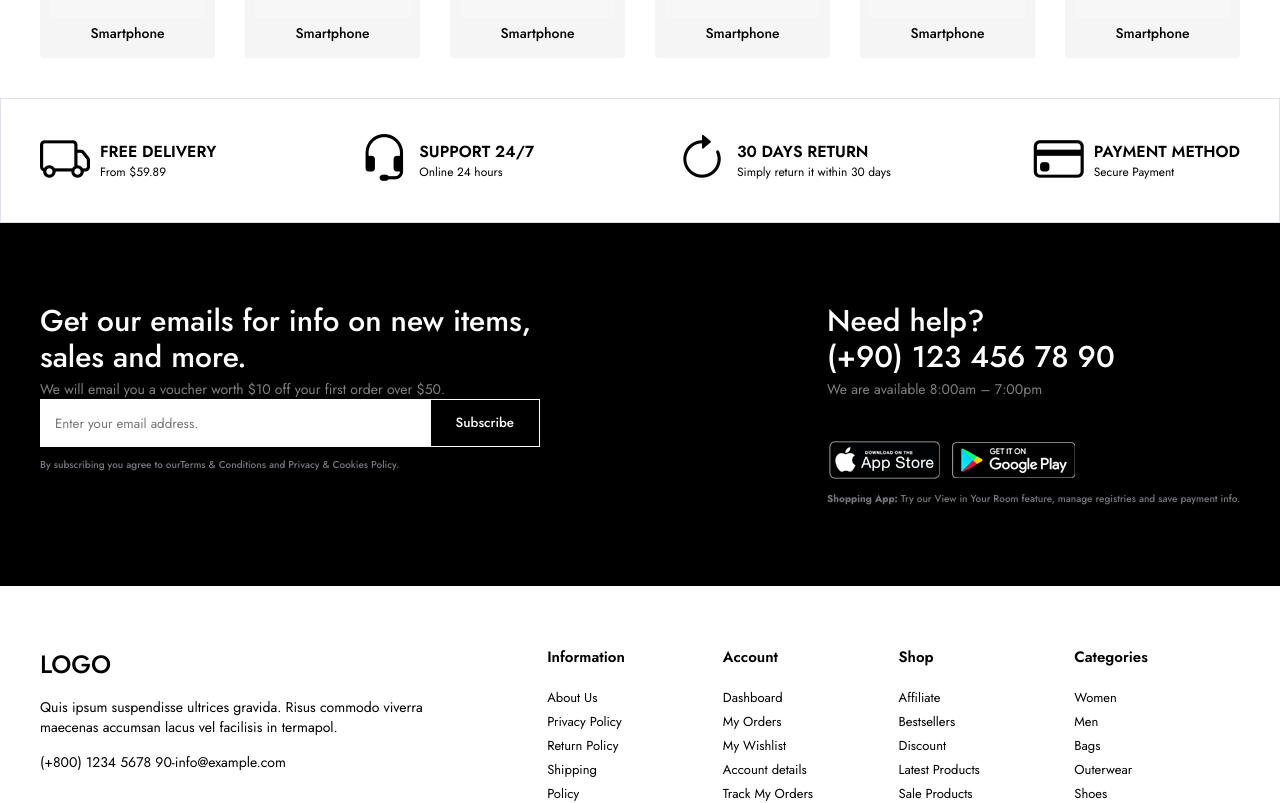
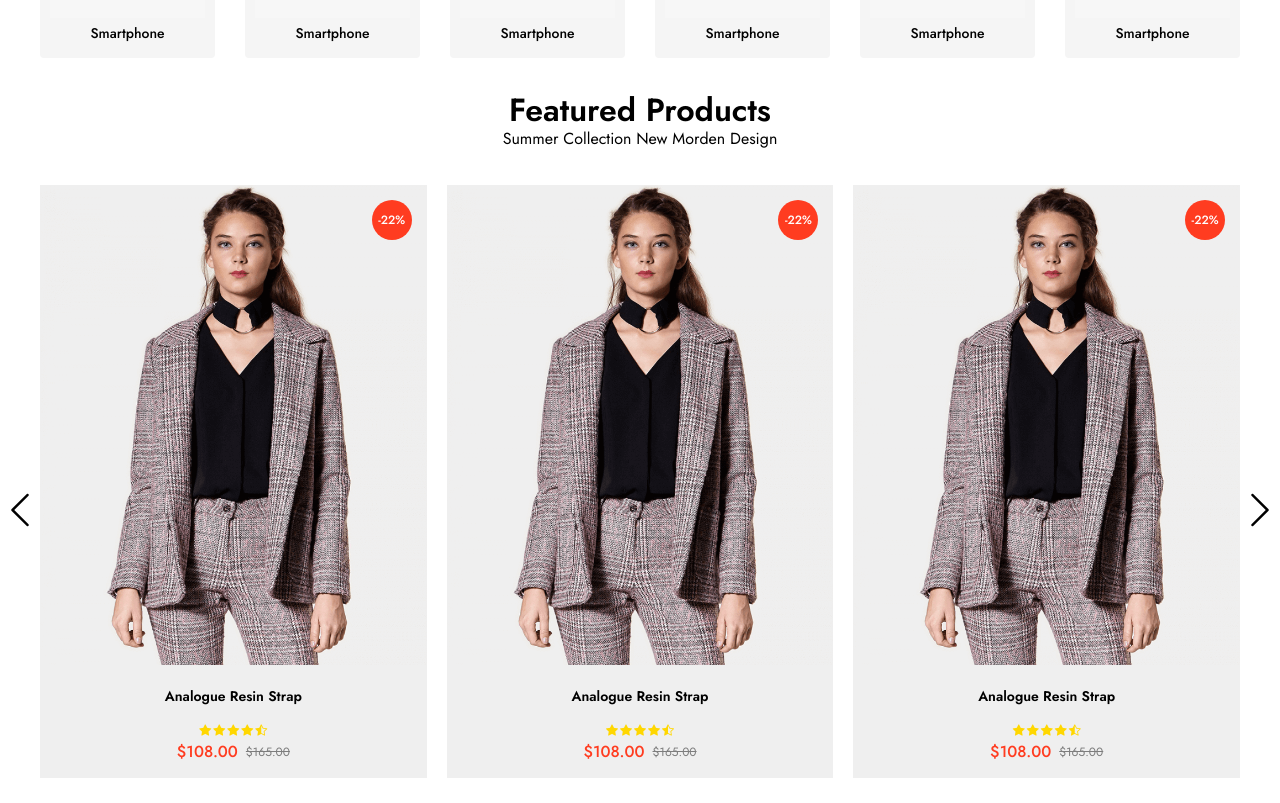
Before and after one commit to cemileataman/E-Commerce-Full-Stack, a React (Vite) app in the folder frontend/frontend/: page / in a window 1280 px wide. Shown: the part 1080-1883 px from the top of the page. Built offline with nearby package versions, Linux system fonts and the light colour scheme.

Commit message:
products component

```diff
--- a/frontend/frontend/src/App.css
+++ b/frontend/frontend/src/App.css
@@ -0,0 +1,10 @@
+.section-title {
+    text-align: center;
+    margin-bottom: 35px;
+  }
+  .section-title h2 {
+    font-size: 32px;
+    font-weight: 600;
+    line-height: 0.8;
+    margin-bottom: 4px;
+  }
--- a/frontend/frontend/src/App.jsx
+++ b/frontend/frontend/src/App.jsx
@@ -1,9 +1,10 @@
-import "./App.css";
 import Categories from "./components/Categories/Categories";
 import Footer from "./components/Layout/Footer/Footer";
 import Header from "./components/Layout/Header/Header";
 import Policy from "./components/Layout/Policy/Policy";
+import Products from "./components/Products/Products";
 import Slider from "./components/Slider/Sliders";
+import "./App.css";
 
 function App() {
   return (
@@ -11,6 +12,7 @@
       <Header />
       <Slider/>
       <Categories/>
+      <Products/>
       <Policy />
       <Footer />
     </div>
--- /dev/null
+++ b/frontend/frontend/src/components/Products/ProductItem.css
@@ -0,0 +1,146 @@
+.products .product-item {
+    text-align: center;
+    background-color: #efefef;
+    display: flex;
+    flex-direction: column;
+    position: relative;
+    flex: 1;
+  }
+  .products .product-item .product-image {
+    width: 100%;
+    height: 100%;
+  }
+  .products .product-item img {
+    width: 100%;
+    transition: .3s ease-in-out all;
+  }
+  .products .product-item .img1:hover {
+    visibility: hidden;
+    opacity: 0;
+  }
+  .products .product-item .product-image:hover .img2 {
+    visibility: visible;
+    opacity: 1;
+  }
+  .products .product-item .img2 {
+    display: flex;
+    position: absolute;
+    top: 0;
+    opacity: 0;
+    visibility: hidden;
+  }
+  .products .product-item .product-title {
+    font-size: 14px;
+    display: inline-block;
+    font-weight: 600;
+    margin-top: 15px;
+  }
+  .products .product-item .product-star {
+    display: flex;
+    justify-content: center;
+    margin-top: 10px;
+    column-gap: 2px;
+  }
+  .products .product-item .product-star i {
+    color: gold;
+    font-size: 12px;
+  }
+  .product-item .product-prices {
+    display: flex;
+    justify-content: center;
+    align-items: center;
+    column-gap: 8px;
+    padding-bottom: 15px;
+  }
+  .product-item .product-prices strong {
+    color: #ff3c20;
+    font-weight: 500;
+  }
+  .product-item .product-prices span {
+    color: #7d7d7d;
+    font-size: 12px;
+    text-decoration: line-through;
+  }
+  .product-item .product-discount {
+    width: 40px;
+    height: 40px;
+    background-color: #ff3c20;
+    display: inline-block;
+    display: flex;
+    justify-content: center;
+    align-items: center;
+    color: white;
+    font-size: 12px;
+    border-radius: 100%;
+    position: absolute;
+    top: 15px;
+    right: 15px;
+    font-weight: 500;
+  }
+  .product-item .product-links {
+    display: inline-flex;
+    flex-direction: column;
+    row-gap: 10px;
+    position: absolute;
+    top: 10px;
+    left: 0;
+    opacity: 0;
+    visibility: hidden;
+    transition: 0.3s ease-out all;
+  }
+  .products .product-item:hover .product-links {
+    transform: translate(15px);
+    opacity: 1;
+    visibility: visible;
+  }
+  .product-item .product-links button,
+  .product-item .product-links a {
+    background-color: #000;
+    display: inline-block;
+    padding: 5px;
+    border-radius: 4px;
+    transition: all ease 0.3s;
+    color: white;
+  }
+
+  .product-item .product-links button :hover,
+  .product-item .product-links a :hover {
+    opacity: 0.7;
+  }
+  .product-item .product-links i {
+    color: #fff;
+    font-size: 14px;
+    display: flex;
+    pointer-events: none;
+
+  }
+  .product-wrapper {
+    position: relative;
+
+  }
+
+  .product-wrapper .glide__arrow {
+    position: absolute;
+    top: 50%;
+    background-color: transparent;
+    border: none;
+    outline: none;
+  }
+  .product-wrapper .glide__arrow--left {
+    left: -40px;
+  }
+  .product-wrapper .glide__arrow--right {
+    right: -40px;
+  }
+  .product-wrapper .glide__arrow i{
+    font-size: 40px;
+  }
+
+  @media (max-width: 576px) {
+    .product-wrapper .glide__arrow--left{
+      left:0px ;
+    }
+    .product-wrapper .glide__arrow--right{
+      right: 0px;
+    }
+  }
--- /dev/null
+++ b/frontend/frontend/src/components/Products/ProductItem.jsx
@@ -0,0 +1,57 @@
+import React from "react";
+import "./ProductItem.css";
+const ProductItem = () => {
+  return (
+    <li className="product-item glide__slide glide__slide--active">
+      <div className="product-image">
+        <a href="#" draggable="true">
+          <img src="img/products/product1/1.png" alt="" className="img1" />
+          <img src="img/products/product1/2.png" alt="" className="img2" />
+        </a>
+      </div>
+      <div className="product-info">
+        <a href="$" className="product-title" draggable="true">
+          Analogue Resin Strap
+        </a>
+        <ul className="product-star">
+          <li>
+            <i className="bi bi-star-fill"></i>
+          </li>
+          <li>
+            <i className="bi bi-star-fill"></i>
+          </li>
+          <li>
+            <i className="bi bi-star-fill"></i>
+          </li>
+          <li>
+            <i className="bi bi-star-fill"></i>
+          </li>
+          <li>
+            <i className="bi bi-star-half"></i>
+          </li>
+        </ul>
+        <div className="product-prices">
+          <strong className="new-price">$108.00</strong>
+          <span className="old-price">$165.00</span>
+        </div>
+        <span className="product-discount">-22%</span>
+        <div className="product-links">
+          <button className="add-to-cart">
+            <i className="bi bi-basket-fill"></i>
+          </button>
+          <button>
+            <i className="bi bi-heart-fill"></i>
+          </button>
+          <a href="#" className="product-link">
+            <i className="bi bi-eye-fill"></i>
+          </a>
+          <a href="#">
+            <i className="bi bi-share-fill"></i>
+          </a>
+        </div>
+      </div>
+    </li>
+  );
+};
+
+export default ProductItem;
--- /dev/null
+++ b/frontend/frontend/src/components/Products/Products.css
@@ -0,0 +1,8 @@
+.products {
+    margin-bottom: 40px;
+  }
+
+  .products .product-list {
+    display: flex;
+    gap: 20px;
+  }
--- /dev/null
+++ b/frontend/frontend/src/components/Products/Products.jsx
@@ -0,0 +1,35 @@
+import React from "react";
+import "./Products.css";
+import ProductItem from "./ProductItem";
+
+function Products() {
+  return (
+    <section className="products">
+      <div className="container">
+        <div className="section-title">
+          <h2>Featured Products</h2>
+          <p>Summer Collection New Morden Design</p>
+        </div>
+        <div className="product-wrapper product-carousel">
+          <div className="glide__track">
+            <ul className="product-list glide__slides" id="product-list">
+              <ProductItem />
+              <ProductItem />
+              <ProductItem />
+            </ul>
+          </div>
+          <div className="glide__arrows">
+            <button className="glide__arrow glide__arrow--left">
+              <i className="bi bi-chevron-left"></i>
+            </button>
+            <button className="glide__arrow glide__arrow--right">
+              <i className="bi bi-chevron-right"></i>
+            </button>
+          </div>
+        </div>
+      </div>
+    </section>
+  );
+}
+
+export default Products;
```
